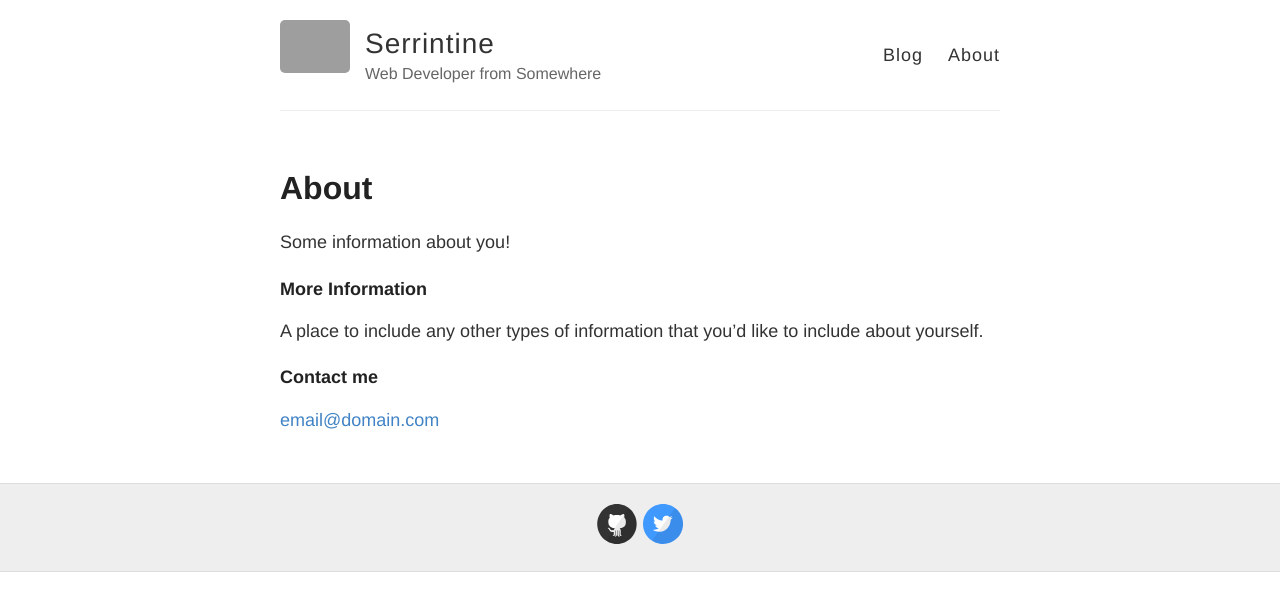
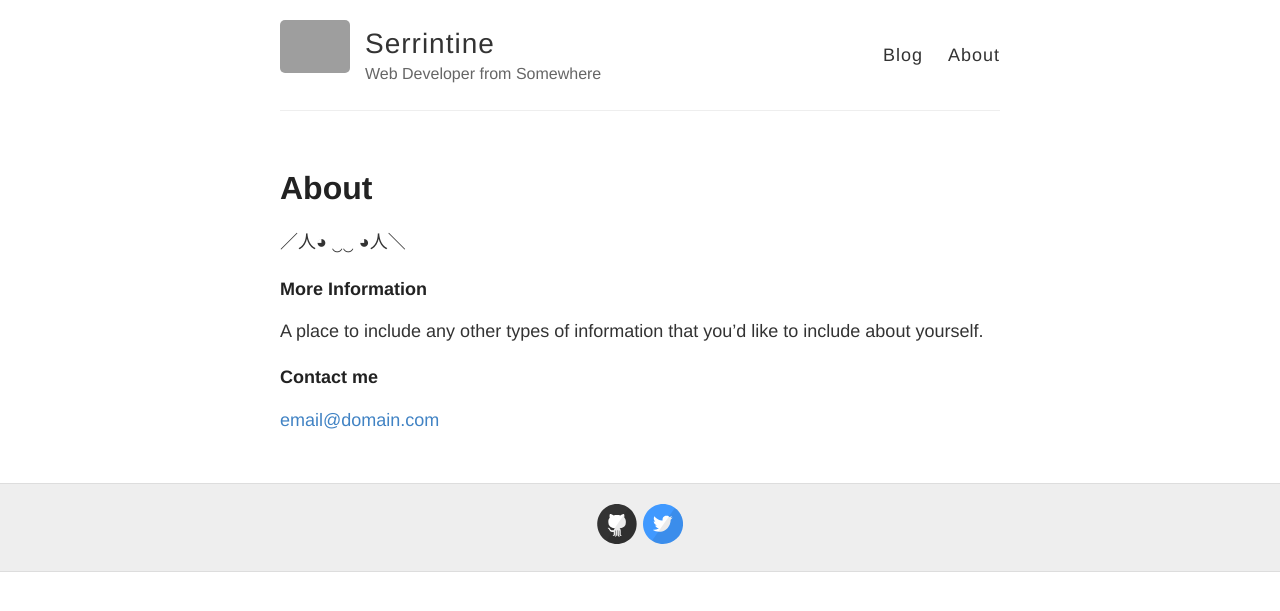
Before and after one commit to serrintine/serrintine.github.io, a Jekyll site: the page built from about.md, in a window 1280 px wide. Shown: the top 611 px of the page. Built offline with Jekyll 4.4.1, drawn with Linux system fonts in a browser that asks for light colours; grey boxes are pictures that could not be loaded.

Commit message:
Updated about.md

```diff
--- a/about.md
+++ b/about.md
@@ -2,9 +2,10 @@
 layout: page
 title: About
 permalink: /about/
+published: true
 ---
 
-Some information about you!
+／人◕ ‿‿ ◕人＼
 
 ### More Information
 
```
